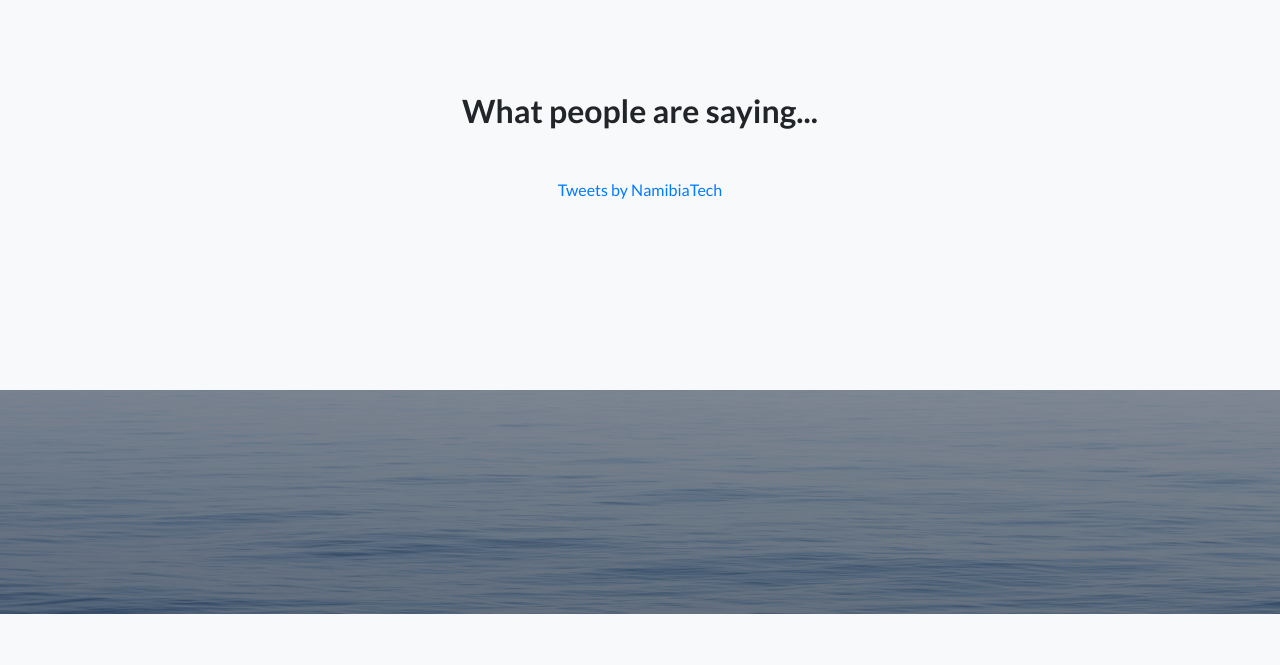
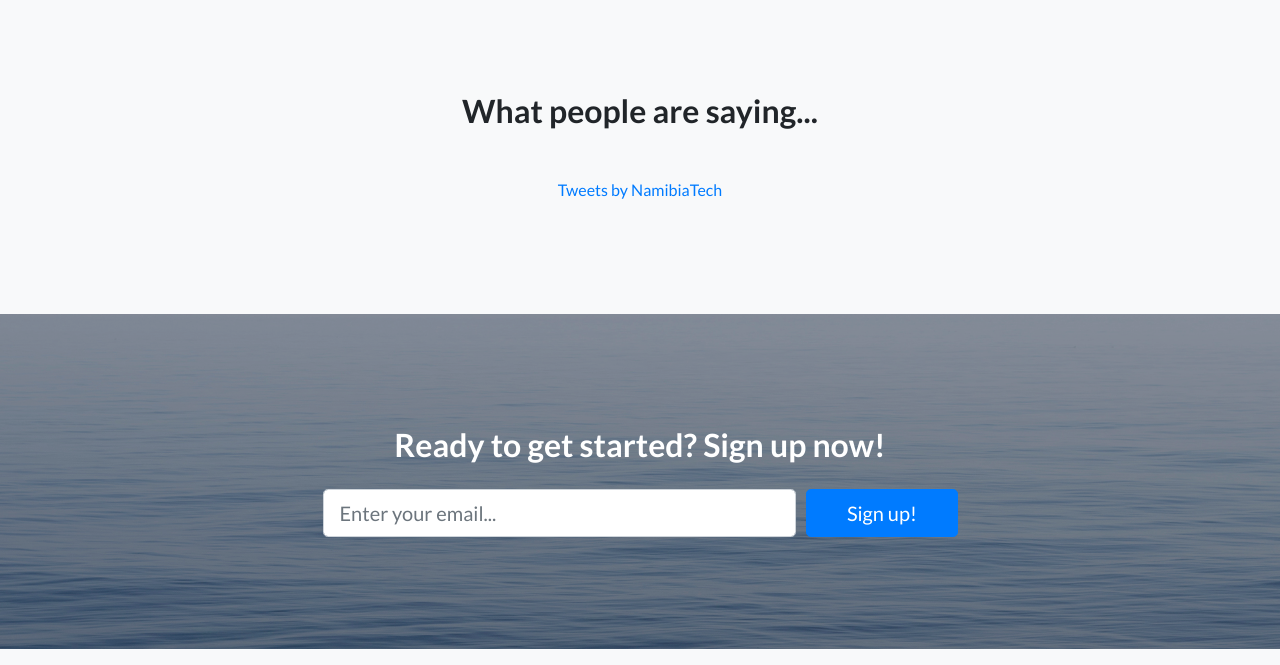
Before and after one commit to ovasoft/covid-19, a website: page index.html in a window 1280 px wide. Shown: the part 2565-3230 px from the top of the page. Drawn offline with Linux system fonts and the light colour scheme.

Commit message:
Update index.html

```diff
--- a/index.html
+++ b/index.html
@@ -126,9 +126,8 @@
       <h2 class="mb-5">What people are saying...</h2>
       <div class="row">
         <div class="col-lg-12">
-            <div class="tweet-frame">
+
              <a class="twitter-timeline" data-height="500" href="https://twitter.com/NamibiaTech?ref_src=twsrc%5Etfw">Tweets by NamibiaTech</a> <script async src="https://platform.twitter.com/widgets.js" charset="utf-8"></script>
-</div>
           </div>
         </div>
       </div>
@@ -141,10 +140,10 @@
     <div class="container">
       <div class="row">
         <div class="col-xl-9 mx-auto">
-          <!--<h2 class="mb-4">Ready to get started? Sign up now!</h2> -->
+          <h2 class="mb-4">Ready to get started? Sign up now!</h2>
         </div>
         <div class="col-md-10 col-lg-8 col-xl-7 mx-auto">
-          <!--<form>
+          <form>
             <div class="form-row">
               <div class="col-12 col-md-9 mb-2 mb-md-0">
                 <input type="email" class="form-control form-control-lg" placeholder="Enter your email...">
@@ -153,7 +152,7 @@
                 <button type="submit" class="btn btn-block btn-lg btn-primary">Sign up!</button>
               </div>
             </div>
-          </form> -->
+          </form>
         </div>
       </div>
     </div>
```
